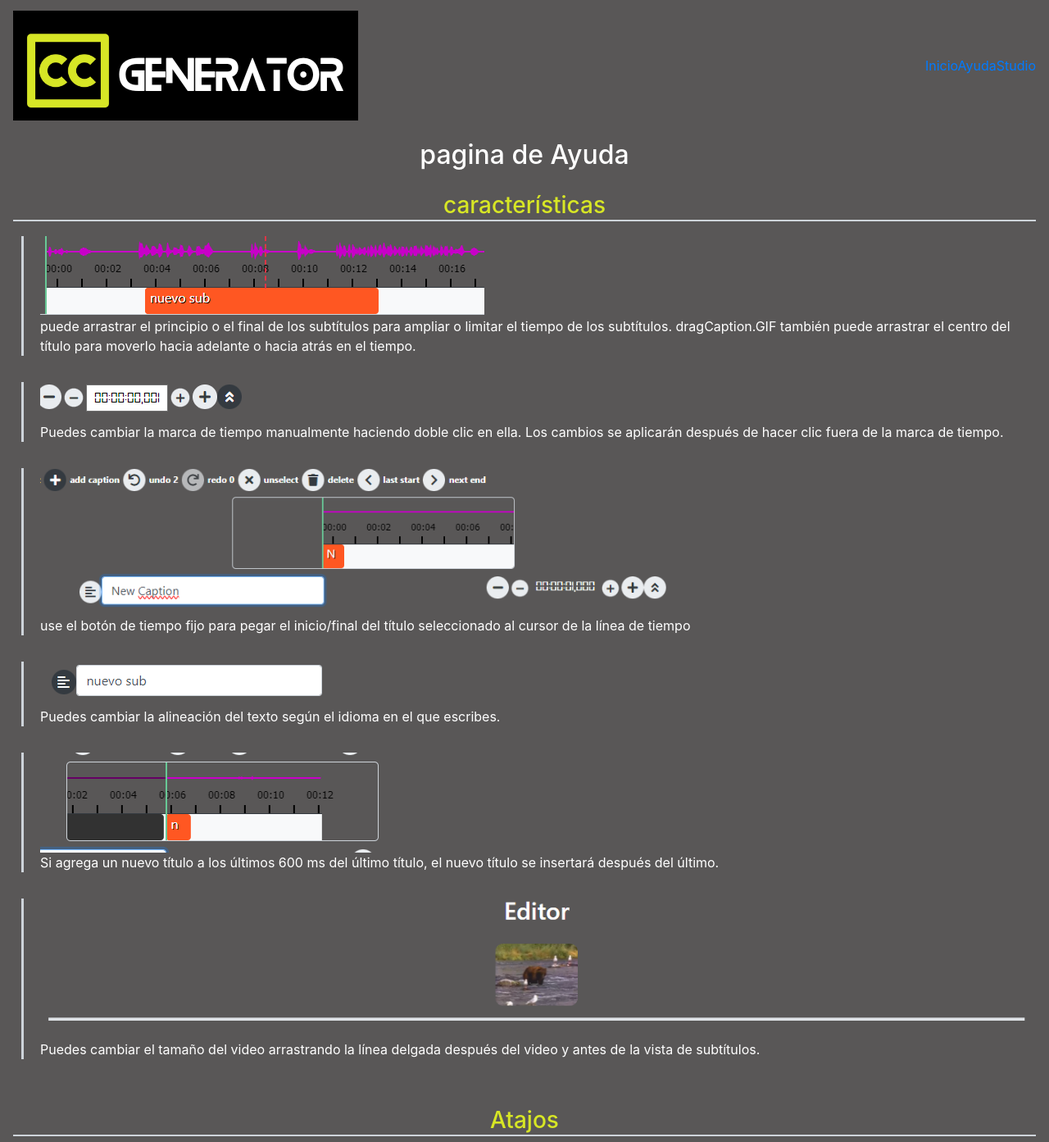
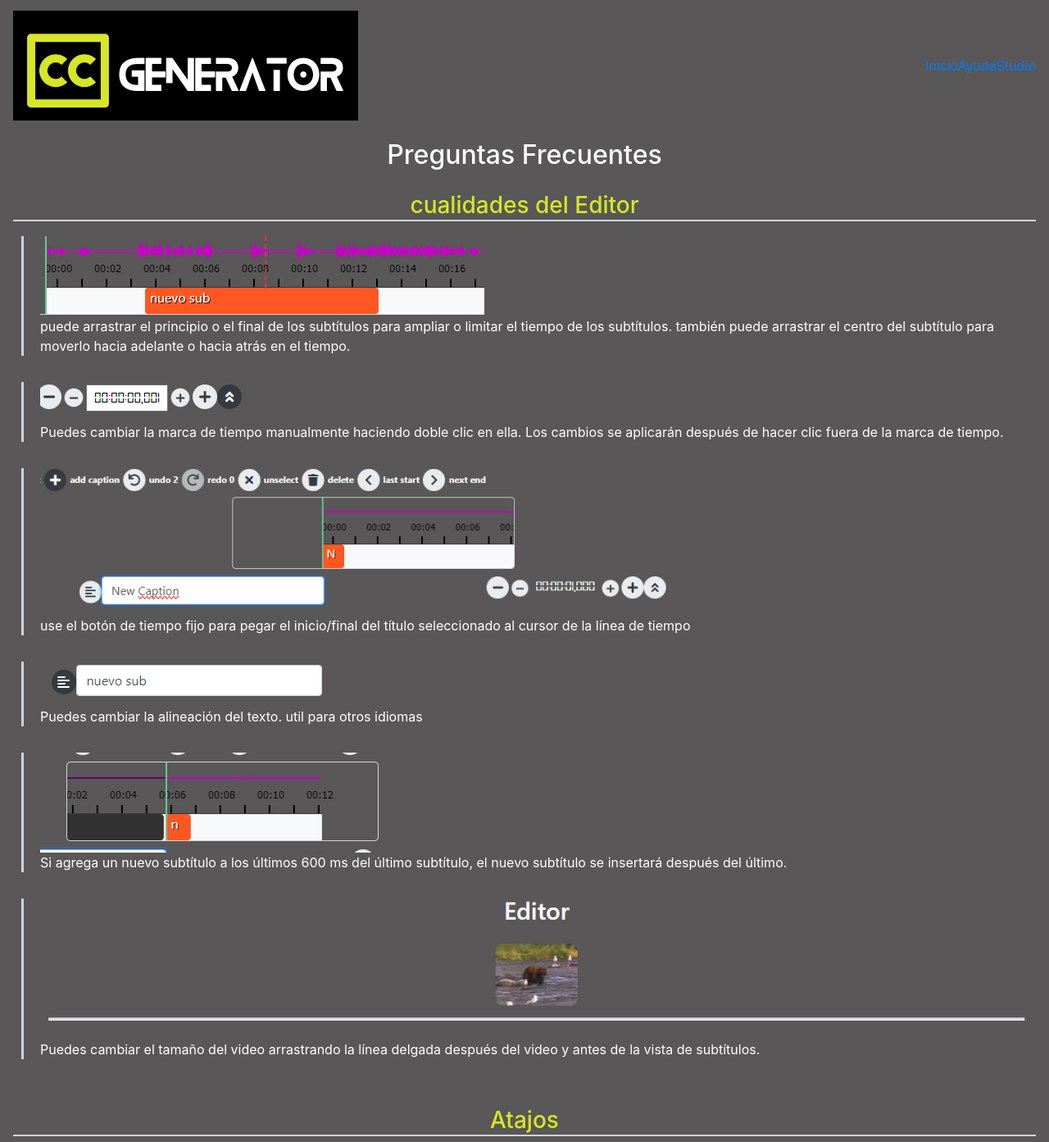
Before and after one commit to kevftka/SemestralDesarrolloVCC, a React (Create React App) app: page /subtitle-editor/help in a window 1280 px wide. Shown: the top 1393 px of the page at 82% size. Built offline with nearby package versions, Linux system fonts and the light colour scheme.

Commit message:
cambios de texto

```diff
--- a/src/pages/Help.tsx
+++ b/src/pages/Help.tsx
@@ -97,7 +97,7 @@ export default class Help extends React.Component<{}, State> {
       {
         imageSrc: captionDrag,
         details: `puede arrastrar el principio o el final de los subtítulos para ampliar o limitar el tiempo de los subtítulos.
-        dragCaption.GIF también puede arrastrar el centro del título para moverlo hacia adelante o hacia atrás en el tiempo.`
+        también puede arrastrar el centro del subtítulo para moverlo hacia adelante o hacia atrás en el tiempo.`
       },
 
       {
@@ -111,11 +111,11 @@ export default class Help extends React.Component<{}, State> {
       },
       {
         imageSrc: TextAlignImg,
-        details: "Puedes cambiar la alineación del texto según el idioma en el que escribes."
+        details: "Puedes cambiar la alineación del texto. util para otros idiomas"
       },
       {
         imageSrc: addNewCap2Last,
-        details: "Si agrega un nuevo título a los últimos 600 ms del último título, el nuevo título se insertará después del último."
+        details: "Si agrega un nuevo subtítulo a los últimos 600 ms del último subtítulo, el nuevo subtítulo se insertará después del último."
       },
       {
         imageSrc: resizeVideo,
@@ -127,10 +127,10 @@ export default class Help extends React.Component<{}, State> {
   render() {
     return (<>
       <NavsBar />
-      <h2 className="page-title">pagina de Ayuda</h2>
+      <h2 className="page-title">Preguntas Frecuentes</h2>
       <div className="wrapper">
 
-        <h3> <a href="#features">características</a> </h3>
+        <h3> <a href="#features">cualidades del Editor</a> </h3>
         <ul id="features">
           {this.state.features.map(f => <li>
             <img src={f.imageSrc} className="d-block" alt="" />
--- a/src/pages/Intro.tsx
+++ b/src/pages/Intro.tsx
@@ -96,37 +96,37 @@ export default class Intro extends React.Component<{}, State> {
       <div className="wrapper">
 
         <div className="alert alert-secondary">
-          considere usar
+          Considere usar
           <Link to="/help"> la pagina de ayuda </Link>
           para aprender funciones y atajos de la aplicación
         </div>
 
         <div>
-          <span> archivo de video </span>
+          <span> Archivo de video </span>
           <FileInput
             onChange={f => this.handler(f, 'video')}
             filename={this.state.videoFname} />
         </div>
 
         <div className="alert alert-info">
-        puedes comprobar los formatos de vídeo compatibles
+        Puedes comprobar los formatos de vídeo compatibles
           <a href="https://es.wikipedia.org/wiki/HTML5_video" target="blank"> aqui </a>
         </div>
 
         <div className="mt-3">
-          <span> archivo de subtitulos: </span>
+          <span> Archivo de subtitulos: </span>
           <FileInput
             onChange={f => this.handler(f, 'subtitle')}
             filename={this.state.subtitleFname}
           />
         </div>
         <div className="alert alert-warning">
-        Si no selecciona un archivo de subtítulos, creamos uno nuevo.
+        Si no selecciona un archivo de subtítulos, creamos uno nuevo. Formatos aceptados:
         </div>
 
         <div className="center">
           <button className="btn btn-success font-weight-bold" onClick={this.checkValidation}>
-            a hacer subtitulos
+            Ir al Estudio
           </button>
         </div>
 
```
